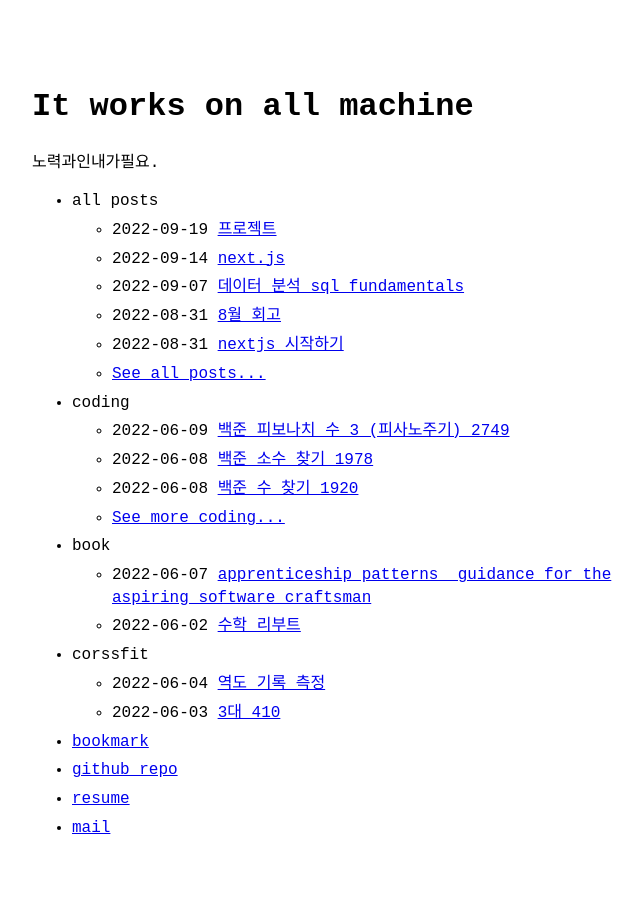
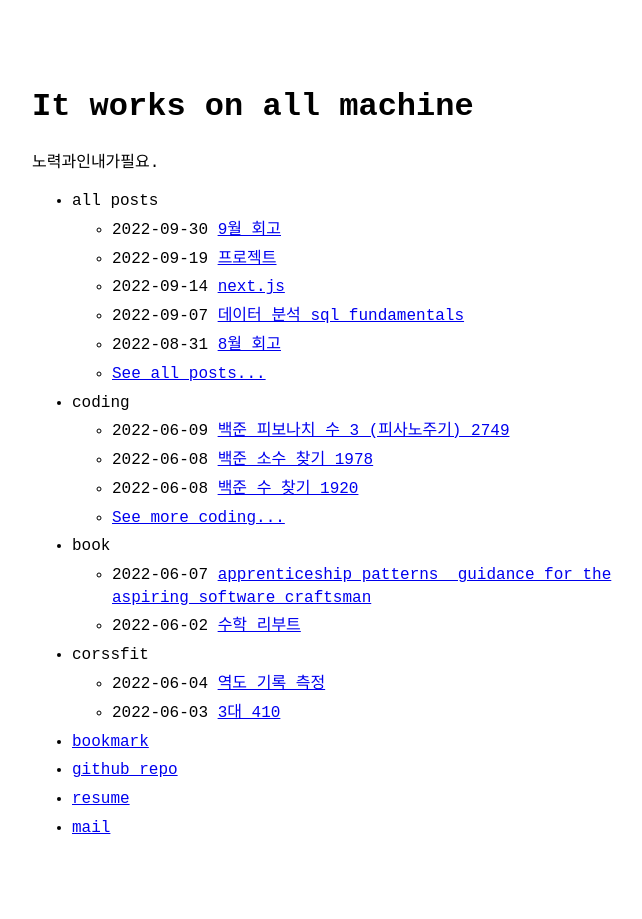
Before and after one commit to khjzzm/khjzzm.github.io, a Jekyll site: the page built from index.md, in a window 1280 px wide. Shown: the whole page, without its empty margins (288-930 px from the left). Built offline with Jekyll 4.4.1, drawn with Linux system fonts in a browser that asks for light colours.

Commit message:
retrospect

```diff
--- /dev/null
+++ b/_posts/2022-09-30-Retrospect.md
@@ -0,0 +1,4 @@
+---
+layout: post
+title: 9월 회고
+---
```
Also changed, not shown: _posts/2022-09-14-Nextdotjs.md (+3 -3 lines).
